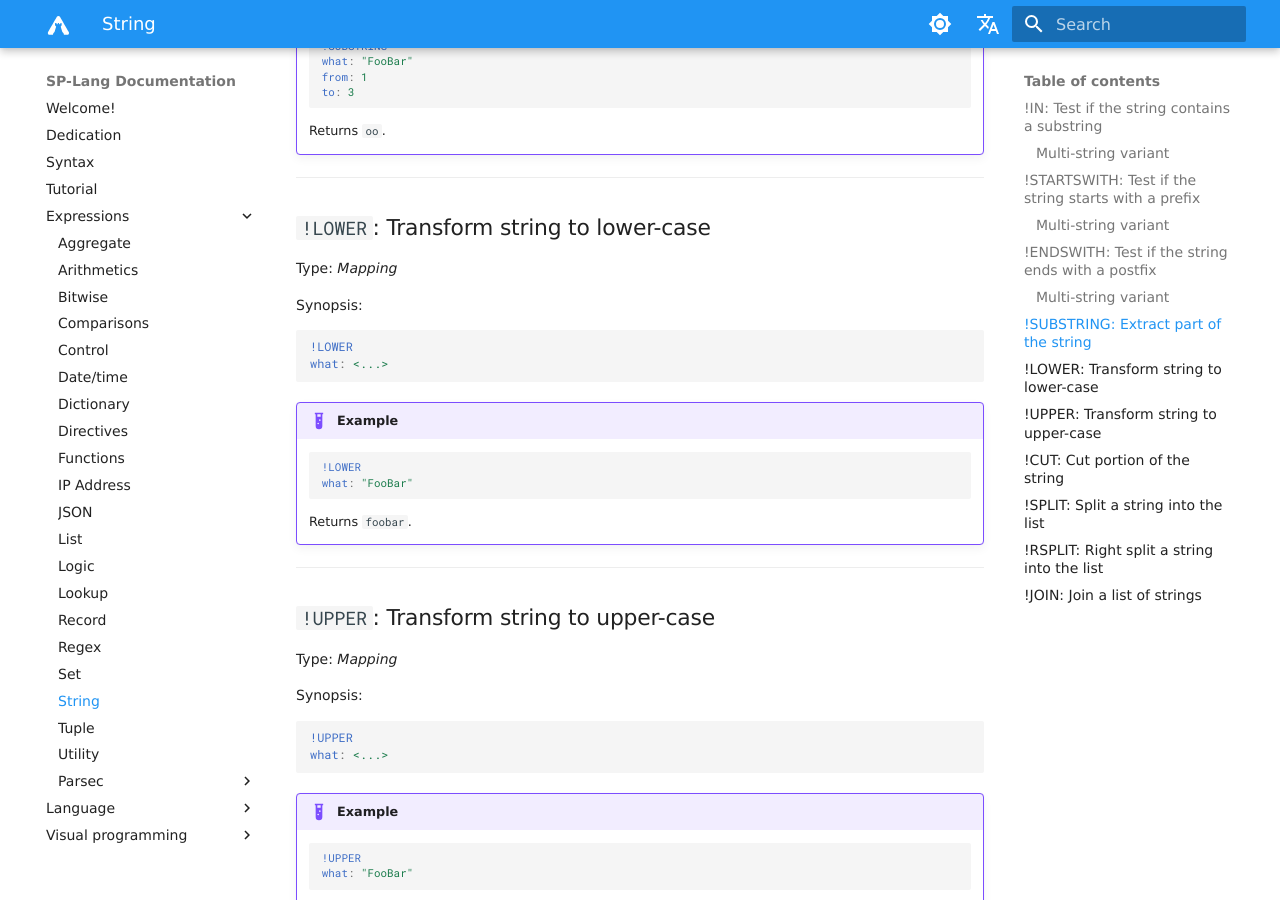
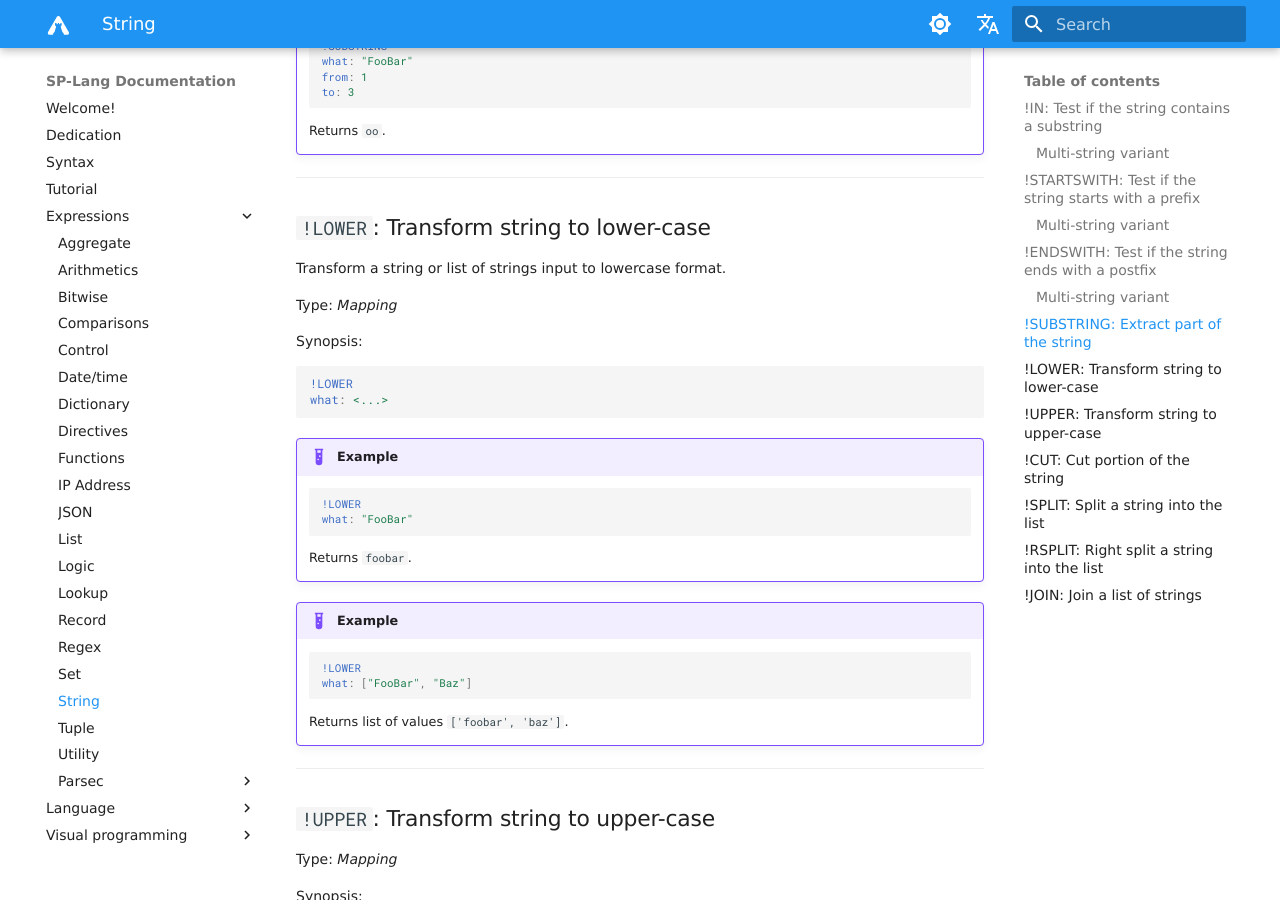
Before and after one commit to TeskaLabs/splang-docs, an MkDocs documentation site: the page built from docs/expressions/string.md, in a window 1280 px wide and 900 px high, scrolled down 3548 px. Built offline with MkDocs 1.6.1 and Material for MkDocs 9.7.7, drawn with Linux system fonts in a browser that asks for light colours; some web fonts are replaced; comment, search, counter and statistics services are not loaded.

Commit message:
Add list of strings input to LOWER

````diff
--- a/docs/expressions/string.md
+++ b/docs/expressions/string.md
@@ -205,6 +205,8 @@ to: <...>
 
 ## `!LOWER`: Transform string to lower-case
 
+Transform a string or list of strings input to lowercase format.
+
 Type: _Mapping_
 
 
@@ -225,6 +227,15 @@ what: <...>
 
     Returns `foobar`.
 
+
+!!! example
+
+    ```yaml
+    !LOWER
+    what: ["FooBar", "Baz"]
+    ```
+
+    Returns list of values `['foobar', 'baz']`.
 
 ---
 
````
